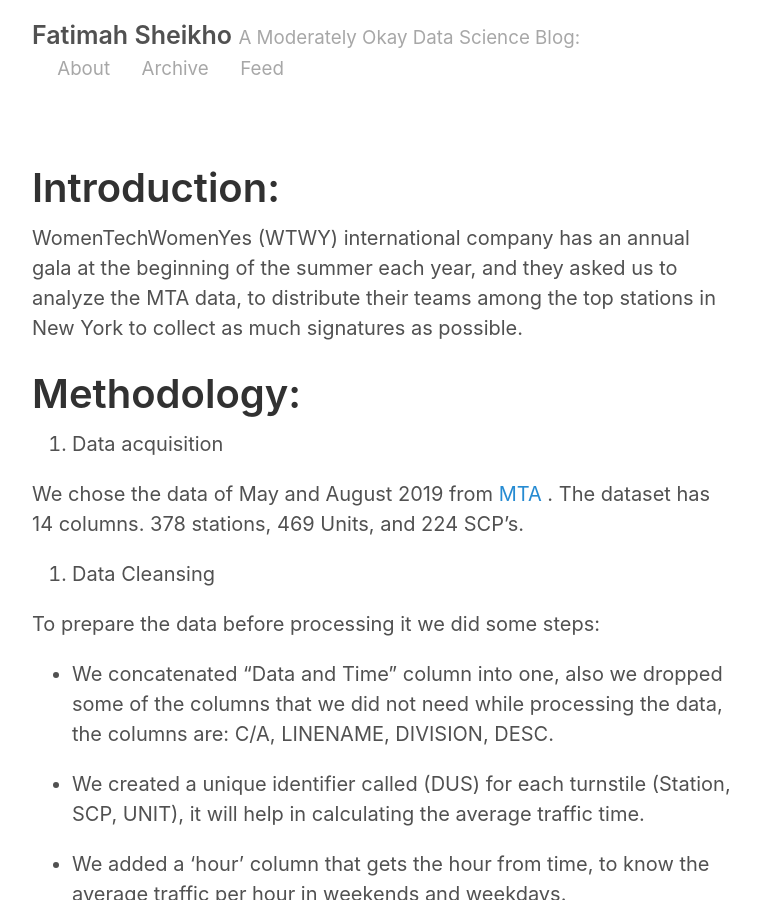
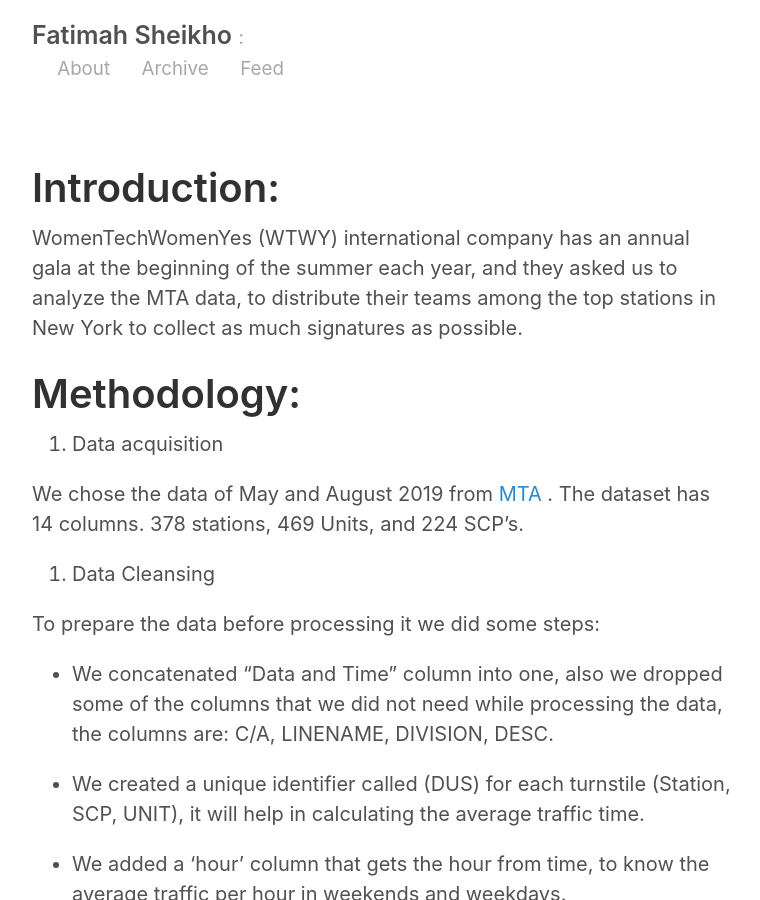
Before and after one commit to fatimahSheikho/fatimahSheikho.github.io, a Jekyll site: the page built from index.md, in a window 1280 px wide and 900 px high. Shown: the whole window, without its empty margins (258-1018 px from the left). Built offline with Jekyll 4.4.1, drawn with Linux system fonts in a browser that asks for light colours.

Commit message:
Update _config.yml

```diff
--- a/_config.yml
+++ b/_config.yml
@@ -3,7 +3,7 @@ permalink:           pretty
 
 # Setup
 title:               Fatimah Sheikho
-tagline:             A Moderately Okay Data Science Blog
+tagline:
 url:                 http://fatimahSheikho.github.io
 paginate:            2
 baseurl:             ""
@@ -34,7 +34,7 @@ gems:
 # Page List
 pages_list:
   About: '/about'
-  Archive: '/archive'
+  Archive: '/project'
   Feed: '/index.html'
 
 theme: jekyll-theme-slate
```
